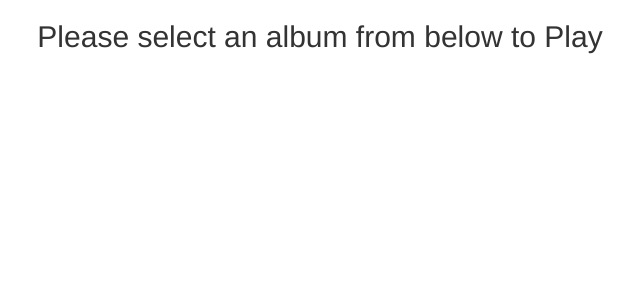
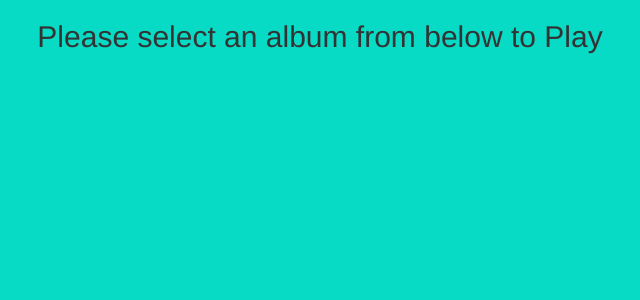
Before and after one commit to NCSUWebClass/fall14-recognize4, a Django app: template app/templates/game/home.html in a window 1280 px wide. Shown: the top 300 px of the page, without its empty margins (320-960 px from the left). Run offline with Django 3.2, Linux system fonts and the light colour scheme; the template is opened without the code that fills it, so the values that code supplies are empty; some libraries are stand-ins or nearby versions.

```diff
--- a/app/templates/game/home.html
+++ b/app/templates/game/home.html
@@ -11,7 +11,7 @@
         <link rel="stylesheet" href="https://maxcdn.bootstrapcdn.com/bootstrap/3.3.1/css/bootstrap.min.css">
 	</head>
 
-	<body>
+	<body style="background-color: #07DBC6">
 		<h2 style="text-align:center">Please select an album from below to Play</h2>
 		<div id="albumList">
 		</div>
```
